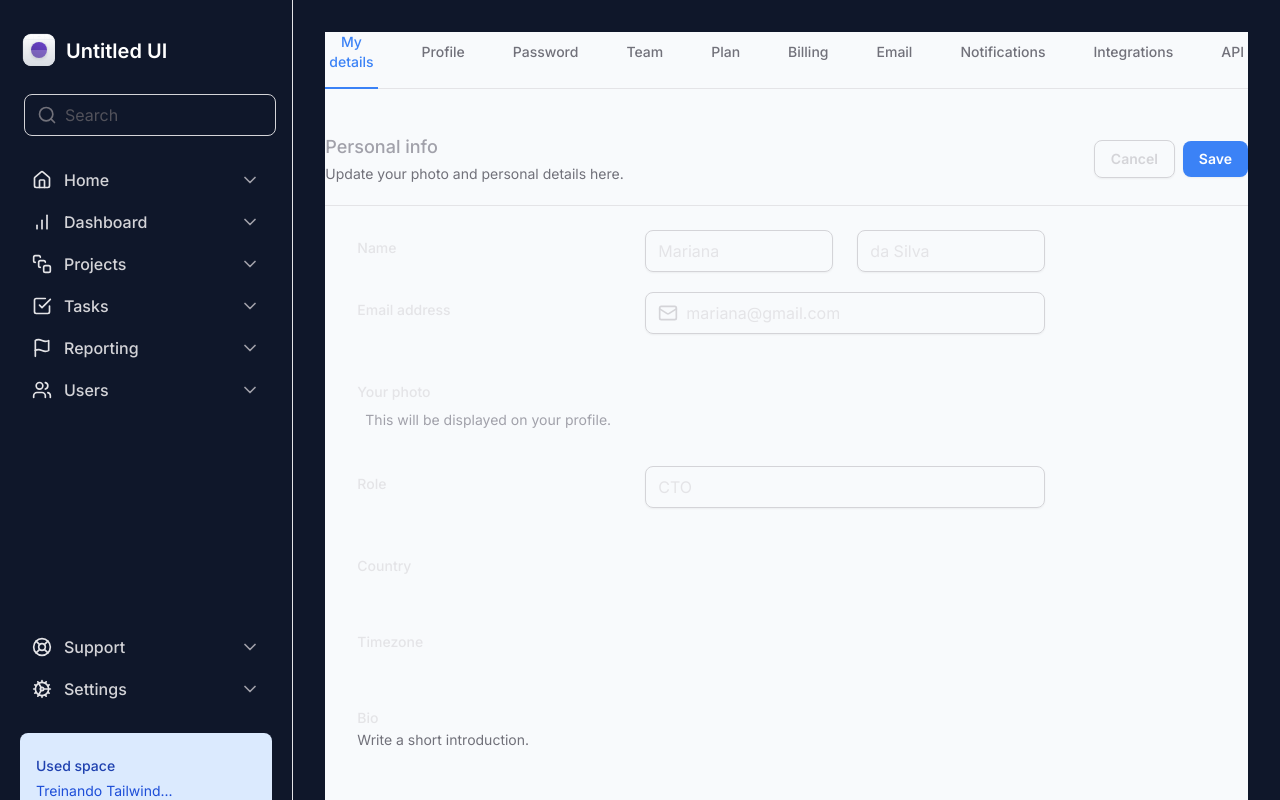
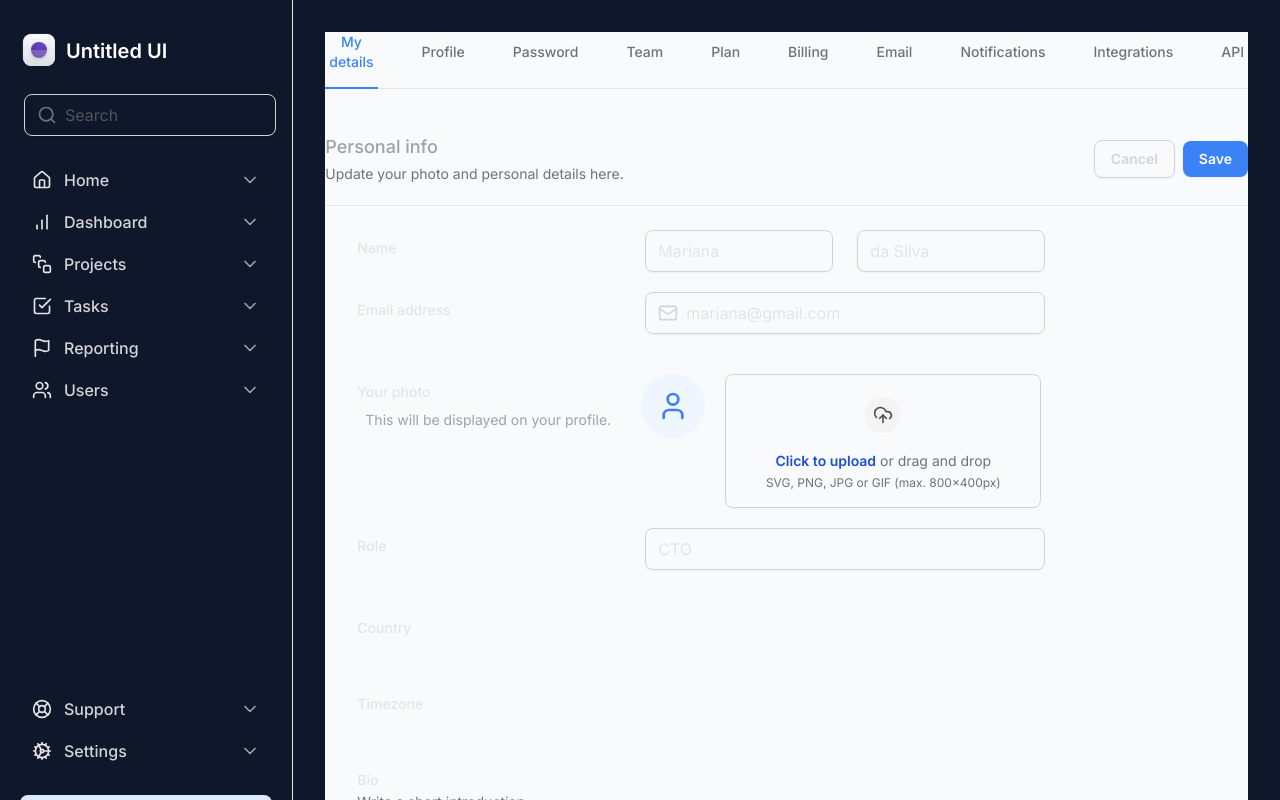
Before and after one commit to larads/ignite-tailwind, a Next.js app: page / in a window 1280 px wide. Shown: the top 800 px of the page. Built offline with nearby package versions, Linux system fonts and the light colour scheme.

Commit message:
🦄 refactor: Componentizing File Input

```diff
--- a/src/app/page.tsx
+++ b/src/app/page.tsx
@@ -1,6 +1,7 @@
 import { SettingsTabs } from '@/components/SettingsTabs'
 import * as Input from '@/components/Input'
 import { Mail } from 'lucide-react'
+import * as FileInput from '@/components/Form/FileInput'
 
 export default function Home() {
   return (
@@ -72,7 +73,7 @@
           </div>
           <div className="grid grid-cols-form gap-3 pt-5">
             <label
-              htmlFor="email"
+              htmlFor="photo"
               className="m-2 text-sm font-medium text-zinc-200"
             >
               Your photo
@@ -80,6 +81,11 @@
                 This will be displayed on your profile.
               </span>
             </label>
+            <FileInput.Root className="flex items-start gap-5">
+              <FileInput.ImagePreview />
+              <FileInput.Trigger />
+              <FileInput.Control />
+            </FileInput.Root>
             <div />
           </div>
 
--- /dev/null
+++ b/src/components/Form/FileInput/Control.tsx
@@ -0,0 +1,7 @@
+import { ComponentProps } from 'react'
+
+export type ControlProps = ComponentProps<'input'>
+
+export function Control(props: ControlProps) {
+  return <input type="file" className="sr-only" id="photo" {...props} />
+}
--- /dev/null
+++ b/src/components/Form/FileInput/ImagePreview.tsx
@@ -0,0 +1,9 @@
+import { User } from 'lucide-react'
+
+export function ImagePreview() {
+  return (
+    <div className="flex h-16 w-16 items-center justify-center rounded-full bg-blue-50">
+      <User className="h-8 w-8 text-blue-500" />
+    </div>
+  )
+}
--- /dev/null
+++ b/src/components/Form/FileInput/Root.tsx
@@ -0,0 +1,7 @@
+import { ComponentProps } from 'react'
+
+export type RootProps = ComponentProps<'div'>
+
+export function Root(props: RootProps) {
+  return <div {...props} />
+}
--- /dev/null
+++ b/src/components/Form/FileInput/Trigger.tsx
@@ -0,0 +1,22 @@
+import { UploadCloud } from 'lucide-react'
+
+export function Trigger() {
+  return (
+    <label
+      htmlFor="photo"
+      className="group flex flex-1 cursor-pointer flex-col items-center gap-3 rounded-lg border border-zinc-300 px-6 py-4 text-center text-zinc-500 shadow-sm hover:border-blue-200 hover:bg-blue-200 hover:text-blue-500"
+    >
+      <div className="rounded-full border-6 border-zinc-50 bg-zinc-100 p-2 group-hover:border-blue-50 group-hover:bg-blue-100">
+        <UploadCloud className="h-5 w-5 text-zinc-600 group-hover:text-blue-600" />
+      </div>
+
+      <div className="flex flex-col items-center gap-1">
+        <span className="text-sm">
+          <span className="font-semibold text-blue-700">Click to upload</span>{' '}
+          or drag and drop
+        </span>
+        <span className="text-xs">SVG, PNG, JPG or GIF (max. 800x400px)</span>
+      </div>
+    </label>
+  )
+}
--- /dev/null
+++ b/src/components/Form/FileInput/index.tsx
@@ -0,0 +1,6 @@
+import { Control } from './Control'
+import { ImagePreview } from './ImagePreview'
+import { Root } from './Root'
+import { Trigger } from './Trigger'
+
+export { Control, ImagePreview, Root, Trigger }
--- a/tailwind.config.ts
+++ b/tailwind.config.ts
@@ -9,6 +9,9 @@
         profile: 'max-content 1fr max-content',
         form: 'minmax(7.5rem, 17.5rem) minmax(25rem, 1fr) minmax(0, 15rem)',
       },
+      borderWidth: {
+        6: '6px',
+      },
       maxWidth: {
         app: '700px',
       },
```
